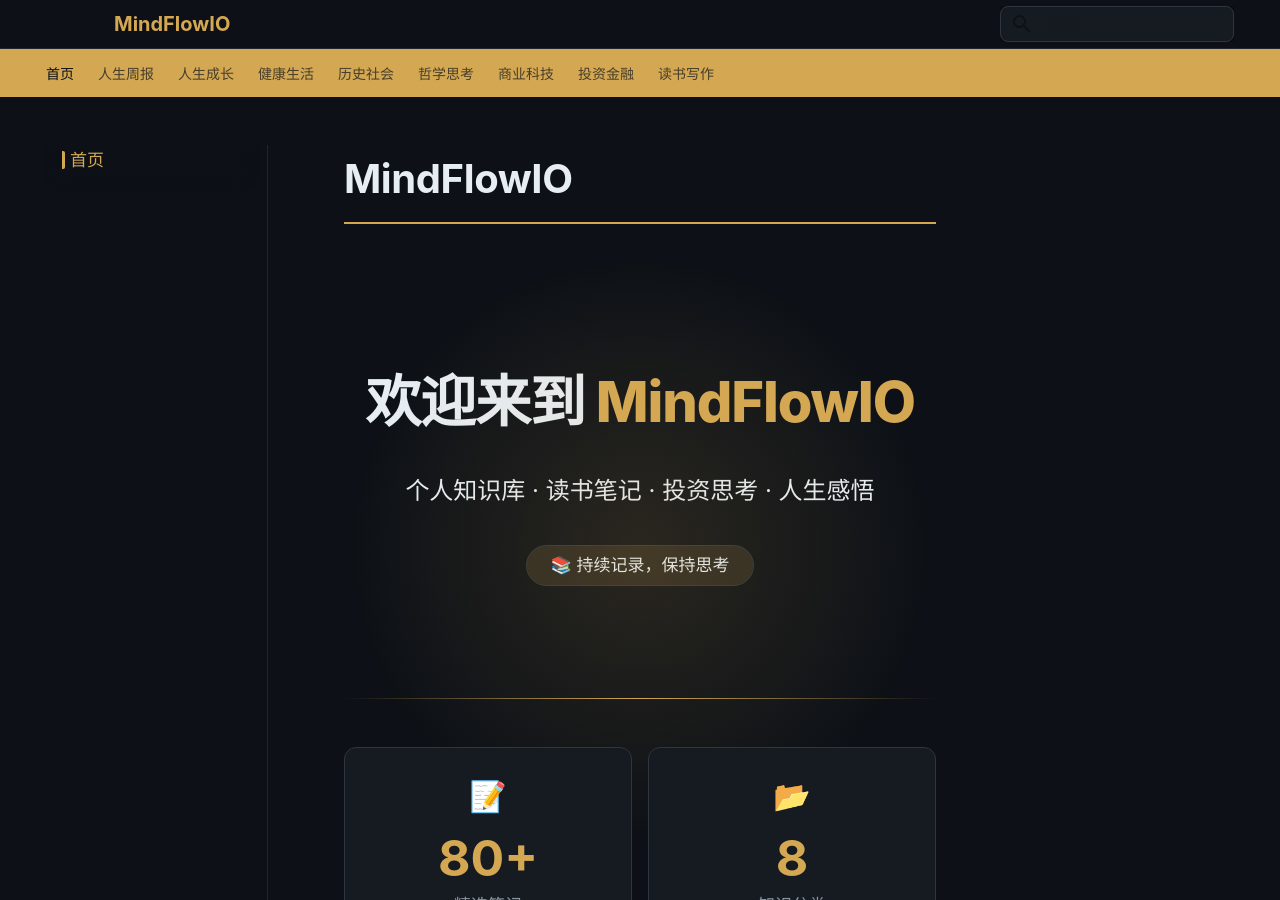
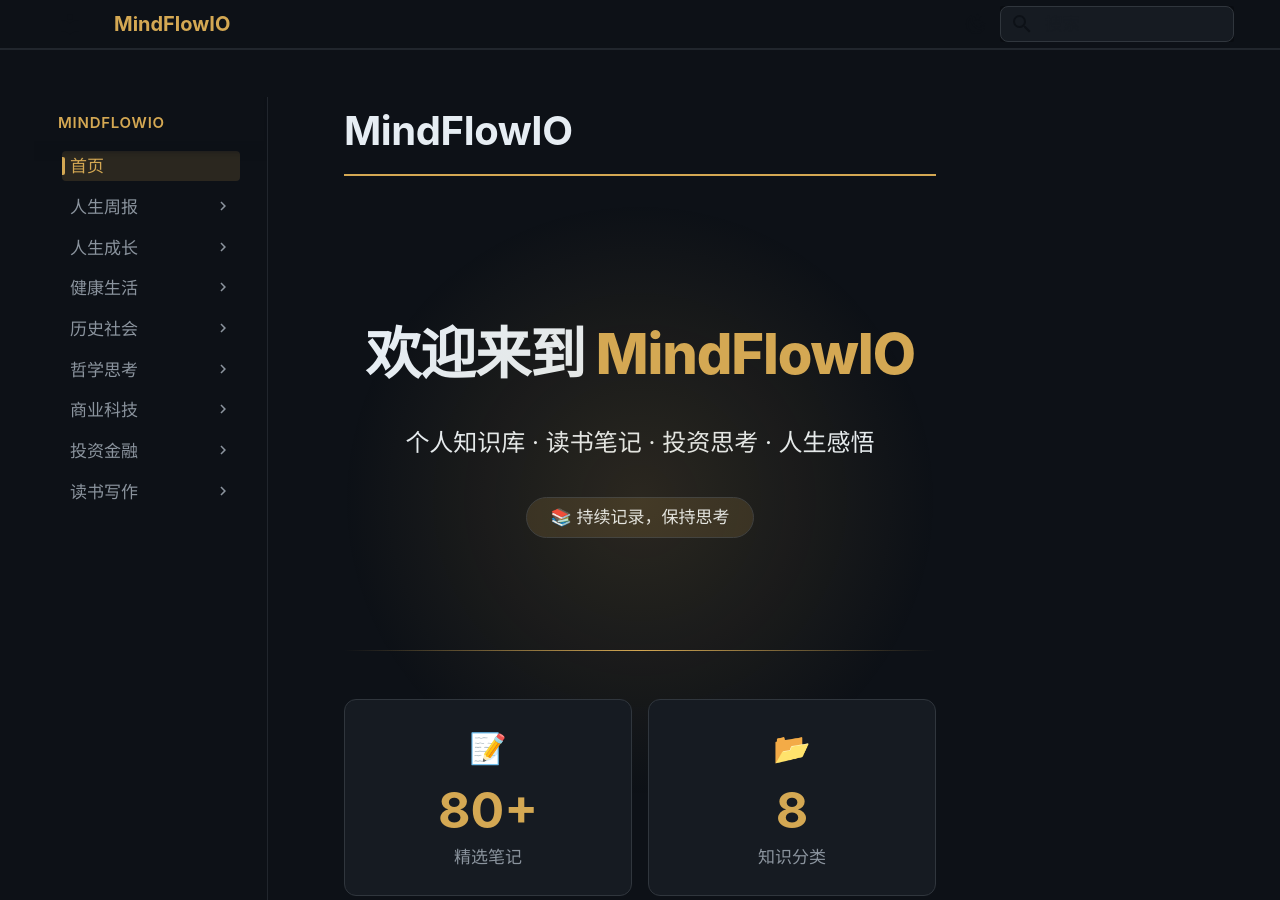
Before and after one commit to Wang-Taylor/mind-flow-notes, an MkDocs documentation site: the page built from docs/index.md, in a window 1280 px wide and 900 px high. Built offline with MkDocs 1.6.1 and Material for MkDocs 9.7.7, drawn with Linux system fonts in a browser that asks for light colours.

Commit message:
fix: restore sidebar navigation behavior
Remove navigation.tabs, navigation.indexes, navigation.sections
which caused category headers to jump to first article

```diff
--- a/mkdocs.yml
+++ b/mkdocs.yml
@@ -22,24 +22,18 @@ theme:
         icon: material/weather-sunny
         name: 切换至深色模式
   features:
-    # 导航功能
+    # 导航功能 - 只保留最基本的，不改变侧边栏行为
     - navigation.instant
     - navigation.tracking
     - navigation.top
-    - navigation.tabs
-    - navigation.indexes
-    - navigation.sections
     - toc.follow
     # 搜索功能
     - search.suggest
     - search.highlight
-    - search.share
     # 代码功能
     - content.code.copy
-    - content.code.annotate
     # 其他
     - header.autohide
-    - announce.dismiss
 
 # ===== 自定义 CSS =====
 extra_css:
```
